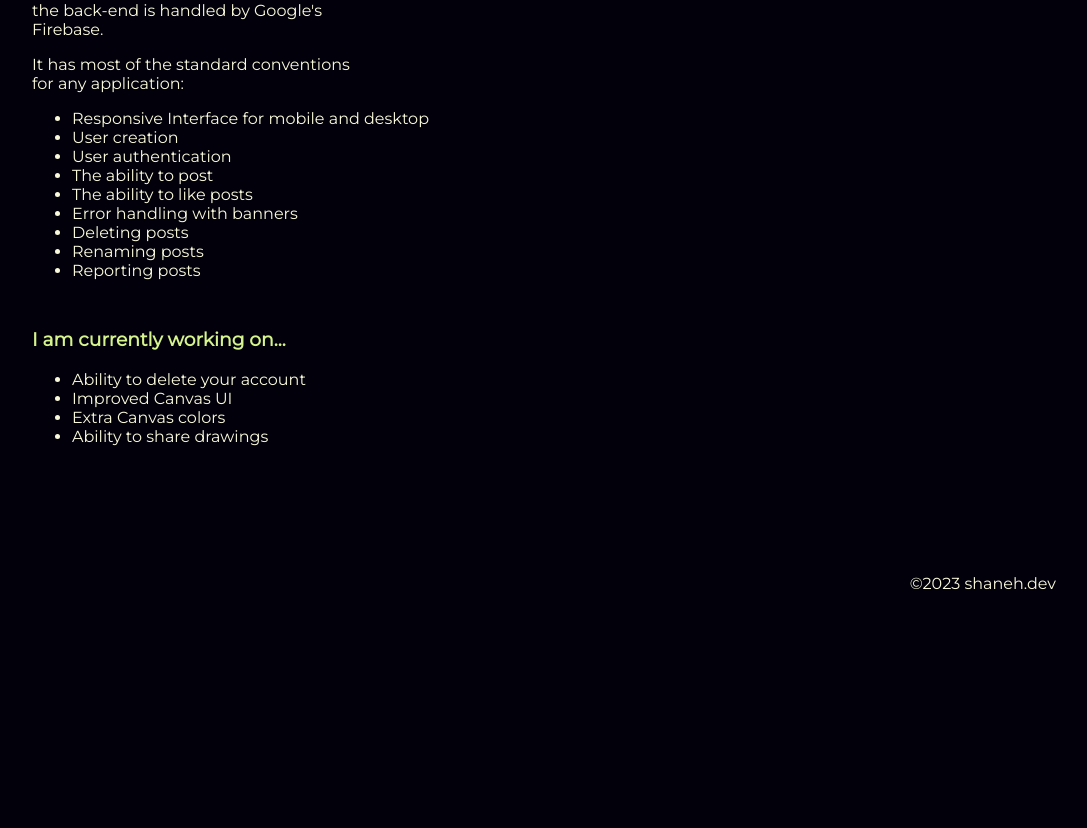
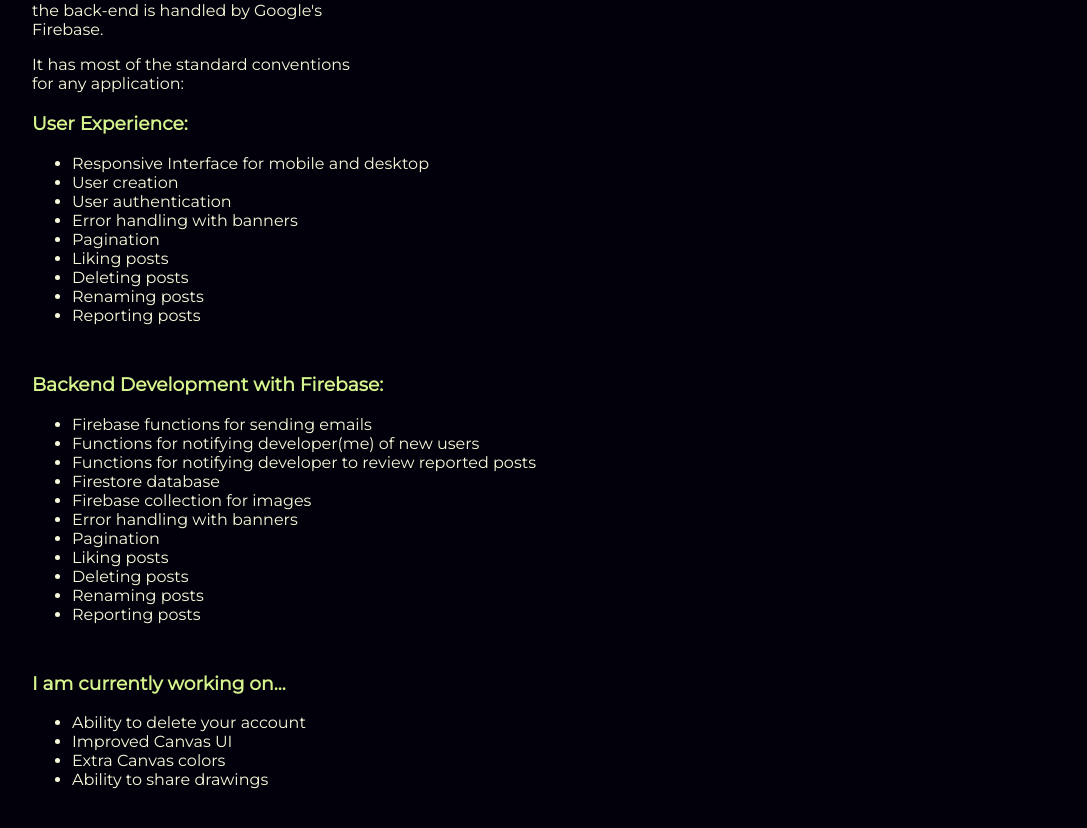
Before and after one commit to ShaneHoughton/shaneh.dev, a React (Create React App) app: page /projects/sketchi in a window 1280 px wide. Shown: the part 1008-1836 px from the top of the page, without its empty margins (96-1183 px from the left). Before the commit the page ends 1633 px from the top, so only its background shows below. Built offline with nearby package versions, Linux system fonts and the light colour scheme.

Commit message:
adding info about sketchi

```diff
--- a/src/Pages/Projects/Sketchi/SketchiPage.js
+++ b/src/Pages/Projects/Sketchi/SketchiPage.js
@@ -29,17 +29,34 @@ const SketchiPage = () => {
       <p>The front-end was built with React and the back-end is handled by Google's Firebase.</p>
       <p>It has most of the standard conventions for any application:</p>
 
+      <h3>User Experience:</h3>
       <ul>
         <li>Responsive Interface for mobile and desktop</li>
         <li>User creation</li>
         <li>User authentication</li>
-        <li>The ability to post</li>
-        <li>The ability to like posts</li>
         <li>Error handling with banners</li>
+        <li>Pagination</li>
+        <li>Liking posts</li>
         <li>Deleting posts</li>
         <li>Renaming posts</li>
         <li>Reporting posts</li>
       </ul>
+
+      <h3>Backend Development with Firebase:</h3>
+      <ul>
+        <li>Firebase functions for sending emails</li>
+        <li>Functions for notifying developer(me) of new users</li>
+        <li>Functions for notifying developer to review reported posts</li>
+        <li>Firestore database</li>
+        <li>Firebase collection for images</li>
+        <li>Error handling with banners</li>
+        <li>Pagination</li>
+        <li>Liking posts</li>
+        <li>Deleting posts</li>
+        <li>Renaming posts</li>
+        <li>Reporting posts</li>
+      </ul>
+
       <h3>I am currently working on...</h3>
       <ul>
         <li>Ability to delete your account</li>
```
